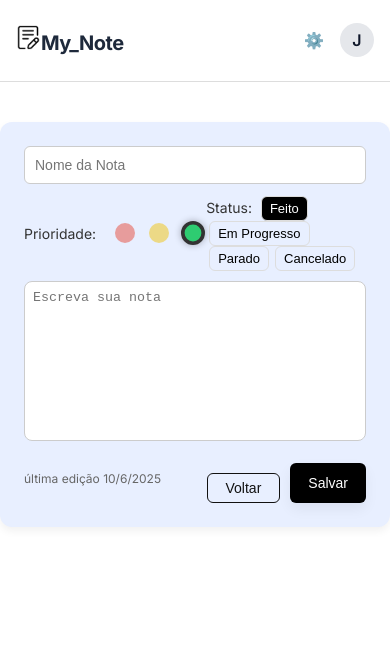
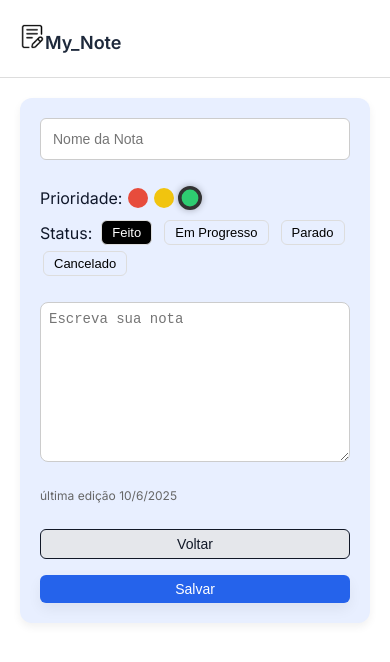
Before and after one commit to lucas-silva-aa/my-note, a React (Create React App) app: page /note in a window 390 px wide. Shown: the top 662 px of the page. Built offline with nearby package versions, Linux system fonts and the light colour scheme.

Commit message:
correçoes de estilização e responsividade

```diff
--- a/src/App.css
+++ b/src/App.css
@@ -1,4 +1,5 @@
-/* src/App.css */
+/* ====== src/App.css ====== */
+
 /* ====== FONTES ====== */
 @import url('https://fonts.googleapis.com/css2?family=Inter:wght@300;400;600;700&display=swap');
 
@@ -131,6 +132,7 @@ body {
   font-weight: 600;
   cursor: pointer;
   box-shadow: 0 6px 14px rgba(2, 6, 23, 0.06);
+  transition: all 0.2s ease;
 }
 
 .primary-btn:hover {
@@ -160,20 +162,6 @@ body {
   line-height: 1.4;
 }
 
-@media (max-width: 420px) {
-  .card {
-    padding: 28px 20px;
-  }
-
-  .brand .logo {
-    font-size: 40px;
-  }
-
-  .card-title {
-    font-size: 28px;
-  }
-}
-
 /* ====== DASHBOARD ====== */
 .dashboard-page {
   background: #f9f9ff;
@@ -194,18 +182,19 @@ body {
 .dashboard-logo {
   font-weight: 600;
   font-size: 18px;
+  color: #1e293b;
 }
 
 .dashboard-logo img {
   width: 25px;
   height: 25px;
-
 }
 
 .dashboard-actions {
   display: flex;
   align-items: center;
   gap: 16px;
+  position: relative;
 }
 
 .avatar {
@@ -217,6 +206,7 @@ body {
   align-items: center;
   justify-content: center;
   font-weight: 600;
+  cursor: pointer;
 }
 
 .dashboard-content {
@@ -227,7 +217,7 @@ body {
 }
 
 .note-card {
-  background: #E8EFFF;
+  background: var(--bg);
   border-radius: 10px;
   padding: 15px;
   width: 280px;
@@ -256,7 +246,6 @@ body {
   color: #555;
   flex: 1;
   text-align: center;
-
 }
 
 .note-status {
@@ -289,20 +278,31 @@ body {
 }
 
 .note-editor-card {
-  background-color: #E8EFFF;
+  background-color: var(--bg);
   padding: 24px;
   border-radius: 12px;
   width: 800px;
   box-shadow: 0 4px 8px rgba(0, 0, 0, 0.06);
 }
 
-.note-input {
+.note-input,
+.note-textarea {
   width: 100%;
-  padding: 10px;
   border-radius: 6px;
   border: 1px solid #ccc;
+  font-size: 14px;
+}
+
+.note-input {
+  padding: 10px;
   margin-bottom: 12px;
-  font-size: 14px;
+}
+
+.note-textarea {
+  height: 160px;
+  padding: 8px;
+  resize: none;
+  margin-bottom: 10px;
 }
 
 .note-options {
@@ -312,37 +312,30 @@ body {
   margin-bottom: 10px;
 }
 
-.priority-section span,
-.status-section span {
-  margin-right: 6px;
-  font-size: 14px;
-  color: #333;
+.priority-section,
+.status-section {
+  display: flex;
+  align-items: center;
+  gap: 8px;
 }
 
 .priority-dot {
-  width: 14px;
-  height: 14px;
+  width: 20px;
+  height: 20px;
   border-radius: 50%;
-  margin: 0 3px;
-  border: none;
-  opacity: 0.5;
+  border: 2px solid transparent;
   cursor: pointer;
+  transition: transform 0.2s, box-shadow 0.2s;
 }
 
-.priority-dot.red {
-  background-color: #f87171;
-}
-
-.priority-dot.yellow {
-  background-color: #fbbf24;
-}
-
-.priority-dot.green {
-  background-color: #34d399;
-}
+.priority-dot.red { background-color: #e74c3c; }
+.priority-dot.yellow { background-color: #f1c40f; }
+.priority-dot.green { background-color: #2ecc71; }
 
 .priority-dot.active {
-  opacity: 1;
+  border: 3px solid #333;
+  box-shadow: 0 0 6px rgba(0, 0, 0, 0.3);
+  transform: scale(1.2);
 }
 
 .status-btn {
@@ -360,16 +353,6 @@ body {
   color: white;
 }
 
-.note-textarea {
-  width: 100%;
-  height: 160px;
-  border-radius: 8px;
-  border: 1px solid #ccc;
-  padding: 8px;
-  resize: none;
-  margin-bottom: 10px;
-}
-
 .note-footer {
   display: flex;
   justify-content: space-between;
@@ -381,18 +364,11 @@ body {
   gap: 10px;
 }
 
+.primary-btn.small-btn,
 .secondary-btn.small-btn {
-  background-color: transparent;
-  color: #111;
-  border: 1.5px solid #111;
+  padding: 6px 18px;
   border-radius: 6px;
-  padding: 6px 18px;
-  cursor: pointer;
-  transition: all 0.2s ease;
-}
-
-.secondary-btn.small-btn:hover {
-  background-color: rgba(0, 0, 0, 0.06);
+  font-weight: 500;
 }
 
 .last-edit {
@@ -400,154 +376,7 @@ body {
   color: #666;
 }
 
-.primary-btn.small-btn {
-  width: 100%;
-  max-width: 600px;
-  background-color: black;
-  color: white;
-  border: none;
-  border-radius: 6px;
-  padding: 6px 18px;
-  font-weight: 500;
-  cursor: pointer;
-  transition: all 0.2s ease;
-}
-
-.primary-btn.small-btn:hover {
-  background-color: #222;
-}
-
-.priority-section {
-  display: flex;
-  align-items: center;
-  gap: 8px;
-}
-
-.priority-section span {
-  margin-right: 8px;
-  font-weight: 500;
-}
-
-.priority-dot {
-  width: 20px;
-  height: 20px;
-  border-radius: 50%;
-  border: 2px solid transparent;
-  cursor: pointer;
-  transition: transform 0.2s, box-shadow 0.2s;
-}
-
-.priority-dot.red {
-  background-color: #e74c3c;
-}
-
-.priority-dot.yellow {
-  background-color: #f1c40f;
-}
-
-.priority-dot.green {
-  background-color: #2ecc71;
-}
-
-.priority-dot:hover {
-  transform: scale(1.1);
-}
-
-.priority-dot.active {
-  border: 3px solid #333;
-  /* borda para destacar */
-  box-shadow: 0 0 6px rgba(0, 0, 0, 0.3);
-  transform: scale(1.2);
-  /* aumenta um pouco */
-}
-
-.filter-container {
-  display: flex;
-  justify-content: flex-end;
-  position: relative;
-}
-
-.filter-btn {
-  background: none;
-  border: none;
-  cursor: pointer;
-}
-
-.filter-dropdown {
-  position: absolute;
-  top: 40px;
-  right: 0;
-  background: white;
-  border: 1px solid #ddd;
-  border-radius: 6px;
-  box-shadow: 0 2px 6px rgba(0, 0, 0, 0.1);
-  z-index: 100;
-  width: 150px;
-}
-
-.filter-option {
-  display: flex;
-  align-items: center;
-  padding: 8px 12px;
-  cursor: pointer;
-}
-
-.filter-option:hover {
-  background: #f2f2f2;
-}
-
-.filter-option.active {
-  background: #e6f0ff;
-  font-weight: bold;
-}
-
-/* Filtro alinhado à direita */
-.filter-container {
-  display: flex;
-  justify-content: flex-end;
-  position: relative;
-}
-
-.filter-btn {
-  background: none;
-  border: none;
-  cursor: pointer;
-  display: flex;
-  align-items: center;
-}
-
-.filter-dropdown {
-  position: absolute;
-  right: 0;
-  top: 100%;
-  background: white;
-  border: 1px solid #ccc;
-  border-radius: 4px;
-  padding: 0.5rem;
-  box-shadow: 0 2px 8px rgba(0, 0, 0, 0.1);
-  z-index: 10;
-}
-
-.filter-option {
-  display: flex;
-  align-items: center;
-  padding: 0.25rem 0.5rem;
-  cursor: pointer;
-}
-
-.filter-option.active {
-  font-weight: bold;
-}
-
-.priority-dot-dashboard {
-  width: 10px;
-  height: 10px;
-  border-radius: 50%;
-  display: inline-block;
-  margin-right: 0.5rem;
-}
-
-/* Filtro alinhado à direita */
+/* ====== FILTER ====== */
 .filter-container {
   display: flex;
   justify-content: flex-end;
@@ -608,31 +437,6 @@ body {
   background: #d9363e;
 }
 
-.dashboard-actions {
-  position: relative;
-}
-
-.user-dropdown {
-  position: absolute;
-  top: 100%;
-  right: 0;
-  background: white;
-  border: 1px solid #ddd;
-  border-radius: 8px;
-  box-shadow: 0px 4px 10px rgba(0,0,0,0.1);
-  padding: 0.5rem 0;
-  z-index: 100;
-}
-
-.user-dropdown .dropdown-option {
-  padding: 0.5rem 1rem;
-  cursor: pointer;
-}
-
-.user-dropdown .dropdown-option:hover {
-  background: #f2f2f2;
-}
-
 /* ====== USERS PAGE ====== */
 .users-page {
   background: #f8f9fc;
@@ -649,13 +453,6 @@ body {
   gap: 40px;
   max-width: 1000px;
   margin: 0 auto;
-}
-
-.card {
-  background: #E8EFFF;
-  border-radius: 16px;
-  padding: 24px;
-  box-shadow: 0 4px 12px rgba(0,0,0,0.06);
 }
 
 .create-card .form-grid {
@@ -680,9 +477,7 @@ body {
   transition: background 0.2s ease;
 }
 
-.user-item:hover {
-  background: #e2eaff;
-}
+.user-item:hover { background: #e2eaff; }
 
 .user-display {
   display: flex;
@@ -696,61 +491,22 @@ body {
   gap: 8px;
 }
 
-.user-actions {
-  display: flex;
-  gap: 8px;
-  margin-top: 8px;
-}
+.user-actions { display: flex; gap: 8px; margin-top: 8px; }
 
-.user-name {
-  font-weight: 600;
-  font-size: 16px;
-  color: #111827;
-  margin-bottom: 4px;
-}
+.user-name { font-weight: 600; font-size: 16px; color: #111827; margin-bottom: 4px; }
+.user-email { font-size: 14px; color: #555; }
 
-.user-email {
-  font-size: 14px;
-  color: #555;
-}
+/* ====== BOTÕES USUÁRIOS ====== */
+.primary-btn { background: #2563eb; color: white; }
+.primary-btn:hover { background: #1d4ed8; }
 
-.primary-btn, .secondary-btn, .delete-btn {
-  border: none;
-  cursor: pointer;
-  padding: 8px 14px;
-  border-radius: 8px;
-  font-weight: 500;
-  transition: all 0.2s ease;
-}
+.secondary-btn { background: #e5e7eb; color: #111827; }
+.secondary-btn:hover { background: #d1d5db; }
 
-.primary-btn {
-  background: #2563eb;
-  color: white;
-}
-.primary-btn:hover {
-  background: #1d4ed8;
-}
+.delete-btn { background: #ef4444; color: white; }
+.delete-btn:hover { background: #dc2626; }
 
-.secondary-btn {
-  background: #e5e7eb;
-  color: #111827;
-}
-.secondary-btn:hover {
-  background: #d1d5db;
-}
-
-.delete-btn {
-  background: #ef4444;
-  color: white;
-}
-.delete-btn:hover {
-  background: #dc2626;
-}
-
-.small-btn {
-  font-size: 13px;
-  padding: 6px 10px;
-}
+.small-btn { font-size: 13px; padding: 6px 10px; }
 
 .overlay {
   position: fixed;
@@ -764,6 +520,7 @@ body {
   color: #333;
   z-index: 50;
 }
+
 .clean-header {
   background: white;
   border-bottom: 1px solid #e5e7eb;
@@ -771,13 +528,6 @@ body {
   justify-content: center;
   align-items: center;
   box-shadow: 0 2px 6px rgba(0, 0, 0, 0.04);
-}
-
-.dashboard-logo {
-  font-size: 26px;
-  font-weight: 700;
-  color: #1e293b;
-  letter-spacing: -0.5px;
 }
 
 .back-container {
@@ -788,7 +538,7 @@ body {
 }
 
 .back-btn {
-  background: #3b82f6; /* azul suave */
+  background: #3b82f6;
   color: white;
   border: none;
   border-radius: 10px;
@@ -804,205 +554,170 @@ body {
 }
 
 .back-btn:hover {
-  background: #2563eb; /* azul mais escuro no hover */
+  background: #2563eb;
   box-shadow: 0 3px 8px rgba(37, 99, 235, 0.4);
   transform: translateY(-1px);
 }
+
 /* ====== RESPONSIVIDADE ====== */
-
-/* Tablets (≤ 1024px) */
 @media (max-width: 1024px) {
-  .users-content {
-    padding: 30px;
-    gap: 30px;
-    max-width: 90%;
+  .users-content, .dashboard-content { padding: 30px; gap: 30px;  justify-content: center; }
+  .dashboard-logo { font-size: 22px; }
+  .back-container { padding: 12px 30px 0 30px; }
+  .note-card { width: 260px; height: auto; }
 }
 
-  .dashboard-logo {
-    font-size: 22px;
+@media (max-width: 768px) {
+  .users-content, .dashboard-content { padding: 24px; gap: 24px;  justify-content: center;}
+  .dashboard-logo { font-size: 20px; text-align: center; }
+  .back-container { justify-content: center; padding: 10px 0; }
+  .back-btn { font-size: 14px; padding: 8px 14px; border-radius: 8px; }
+  .card { padding: 20px; }
+  .user-item { padding: 12px 14px; }
+  .user-actions { flex-wrap: wrap; justify-content: flex-start; }
+  .note-card, .new-note { width: 100%; max-width: 350px; }
+  .note-title { font-size: 15px; }
+  .note-desc { font-size: 13px; }
 }
 
-  .back-container {
-    padding: 12px 30px 0 30px;
+@media (max-width: 480px) {
+  .users-content, .dashboard-content { padding: 16px; gap: 16px;  justify-content: center;}
+  .dashboard-logo { font-size: 18px; }
+  .back-container { padding: 8px 0; }
+  .back-btn { width: 100%; justify-content: center; font-size: 14px; }
+  .form-grid { gap: 10px; }
+  .input { font-size: 14px; padding: 8px 10px; }
+  .primary-btn, .secondary-btn, .delete-btn { width: 100%; font-size: 14px; padding: 10px; }
+  .user-display { flex-direction: column; align-items: flex-start; gap: 10px; }
+  .user-actions { width: 100%; justify-content: space-between; }
+  .note-card, .new-note { max-width: 320px; }
+  .filter-dropdown { right: 0; left: auto; transform: none; }
 }
+/* ====== NOTE EDITOR RESPONSIVO ====== */
+.note-editor-wrapper {
+  display: flex;
+  justify-content: center;
+  align-items: flex-start;
+  padding: 40px 20px;
 }
 
-/* Celulares grandes (≤ 768px) */
-@media (max-width: 768px) {
-  .users-content {
+.note-editor-card {
+  background-color: #E8EFFF;
   padding: 24px;
-    gap: 24px;
+  border-radius: 12px;
+  width: 800px;
+  max-width: 100%;
+  box-shadow: 0 4px 8px rgba(0, 0, 0, 0.06);
+  display: flex;
+  flex-direction: column;
+  gap: 16px;
 }
 
-  .dashboard-logo {
-    font-size: 20px;
-    text-align: center;
+.note-input {
+  width: 100%;
+  padding: 12px;
+  border-radius: 6px;
+  border: 1px solid #ccc;
+  font-size: 14px;
 }
 
-  .back-container {
-    justify-content: center; /* centraliza o botão em telas médias */
-    padding: 10px 0;
+.note-options {
+  display: flex;
+  flex-wrap: wrap;
+  gap: 12px;
+  justify-content: space-between;
+  align-items: center;
 }
 
-  .back-btn {
-    font-size: 14px;
-    padding: 8px 14px;
-    border-radius: 8px;
+.priority-section,
+.status-section {
+  display: flex;
+  align-items: center;
+  flex-wrap: wrap;
+  gap: 6px;
 }
 
-  .card {
+.priority-dot {
+  width: 20px;
+  height: 20px;
+  border-radius: 50%;
+  border: 2px solid transparent;
+  cursor: pointer;
+  transition: transform 0.2s, box-shadow 0.2s;
+}
+
+.priority-dot.active {
+  border: 3px solid #333;
+  box-shadow: 0 0 6px rgba(0, 0, 0, 0.3);
+  transform: scale(1.2);
+}
+
+.status-btn {
+  padding: 4px 10px;
+  border-radius: 6px;
+  border: 1px solid #ddd;
+  background: transparent;
+  cursor: pointer;
+  font-size: 13px;
+}
+
+.status-btn.active {
+  background-color: black;
+  color: white;
+}
+
+.note-textarea {
+  width: 100%;
+  min-height: 140px;
+  border-radius: 8px;
+  border: 1px solid #ccc;
+  padding: 8px;
+  resize: vertical;
+}
+
+.note-footer {
+  display: flex;
+  flex-wrap: wrap;
+  justify-content: space-between;
+  align-items: center;
+  gap: 8px;
+}
+
+.footer-buttons {
+  display: flex;
+  flex-wrap: wrap;
+  gap: 8px;
+}
+
+.primary-btn.small-btn,
+.secondary-btn.small-btn {
+  flex: 1 1 auto;
+  min-width: 120px;
+}
+
+/* ====== RESPONSIVIDADE ====== */
+@media (max-width: 768px) {
+  .note-editor-wrapper {
     padding: 20px;
   }
 
-  .user-item {
-    padding: 12px 14px;
+  .note-editor-card {
+    width: 100%;
+    padding: 20px;
   }
 
-  .user-actions {
-    flex-wrap: wrap;
-    justify-content: flex-start;
-  }
+  .note-options {
+    flex-direction: column;
+    align-items: flex-start;
   }
 
-/* Celulares pequenos (≤ 480px) */
-@media (max-width: 480px) {
-  .users-content {
-    padding: 16px;
-    gap: 20px;
-  }
-
-  .dashboard-logo {
-    font-size: 18px;
-  }
-
-  .back-container {
-    padding: 8px 0;
-  }
-
-  .back-btn {
-    width: 100%;
-    justify-content: center;
-    font-size: 14px;
-  }
-
-  .form-grid {
-    gap: 10px;
-  }
-
-  .input {
-    font-size: 14px;
-    padding: 8px 10px;
-  }
-
-  .primary-btn,
-  .secondary-btn,
-  .delete-btn {
-    width: 100%;
-    font-size: 14px;
-    padding: 10px;
-  }
-
-  .user-display {
+  .footer-buttons {
     flex-direction: column;
-    align-items: flex-start;
-    gap: 10px;
-  }
-
-  .user-actions {
-    width: 100%;
-    justify-content: space-between;
-  }
-}
-
-
-/* ====== RESPONSIVIDADE DASHBOARD ====== */
-
-/* Tablets (≤ 1024px) */
-@media (max-width: 1024px) {
-  .dashboard-content {
-    padding: 30px;
-    gap: 30px;
-    justify-content: center; /* centraliza cards no tablet */
-  }
-
-  .note-card {
-    width: 260px;
-    height: auto;
-  }
-}
-
-/* Celulares grandes (≤ 768px) */
-@media (max-width: 768px) {
-  .dashboard-header {
-    flex-direction: row; /* mantém o avatar e o filtro à direita */
-    justify-content: space-between;
-    align-items: center;
-    padding: 16px 20px;
-  }
-
-  .dashboard-logo {
-    font-size: 20px;
-  }
-
-  .filter-container {
-    display: flex;
-    justify-content: flex-end; /* mantém o filtro à direita */
-    align-items: center;
-    margin: 0;
-  }
-
-  .avatar-container {
-    display: flex;
-    justify-content: flex-end; /* mantém o avatar à direita */
-  }
-
-  .dashboard-content {
-    flex-direction: column;
-    align-items: center;
-    justify-content: center;
-    padding: 24px 16px;
-    gap: 20px;
-  }
-
-  .note-card,
-  .new-note {
-    width: 100%;
-    max-width: 350px;
-  }
-
-  .note-title {
-    font-size: 15px;
-  }
-
-  .note-desc {
-    font-size: 13px;
-  }
-}
-
-/* Celulares pequenos (≤ 480px) */
-@media (max-width: 480px) {
-  .dashboard-header {
-    padding: 12px 16px;
-  }
-
-  .dashboard-content {
-    padding: 16px;
-    gap: 16px;
-  }
-
-  .note-card,
-  .new-note {
-    width: 100%;
-    max-width: 320px;
-  }
-
-  .primary-btn {
     width: 100%;
   }
 
-  .filter-dropdown {
-    right: 0; /* garante que o dropdown abre pro lado certo */
-    left: auto;
-    transform: none;
+  .primary-btn.small-btn,
+  .secondary-btn.small-btn {
+    width: 100%;
   }
 }
--- a/src/pages/NoteEditor.jsx
+++ b/src/pages/NoteEditor.jsx
@@ -64,10 +64,6 @@ export default function NoteEditor() {
           <img src={Icone} alt="logo" />
           My_Note
         </h1>
-        <div className="dashboard-actions">
-          <span className="icon">⚙️</span>
-          <div className="avatar">J</div>
-        </div>
       </header>
 
       {/* Editor de nota */}
```
Lines whose indentation alone changed are shown as unchanged.
